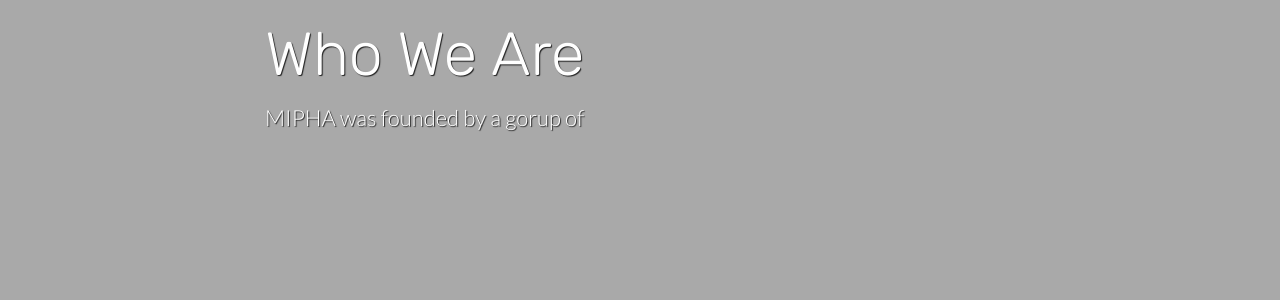
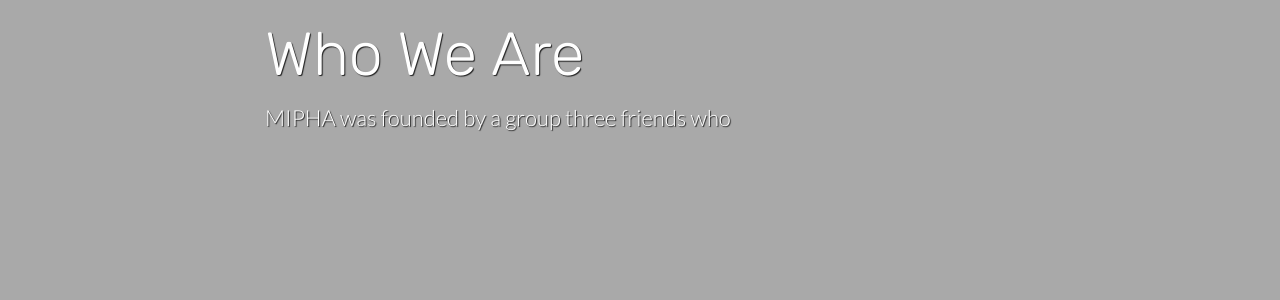
Before and after one commit to wonchul-lee/mipha-site, a Jekyll site: the page built from about.html, in a window 1280 px wide and 900 px high, scrolled down 1107 px. Shown: the part 156-456 px from the top of the window. Built offline with Jekyll 4.4.1, drawn with Linux system fonts in a browser that asks for light colours; nearby versions of some CDN libraries.

Commit message:
Corrected linkedin link

```diff
--- a/about.html
+++ b/about.html
@@ -18,7 +18,7 @@
 	<div class="inner-hero text-container">
 		<div class="hero-text-container">
 			<h1 class="editable">Who We Are</h1>
-			<p class="subtext editable">MIPHA was founded by a gorup of </p>
+			<p class="subtext editable">MIPHA was founded by a group three friends who</p>
 		</div>
 	</div>
 </section>
@@ -39,7 +39,7 @@
 				{% else %}
 					<li>
 						<div class="square-image" style="background-image: url({% include relative-src.html src=person.image_path %})"></div>
-						<div class="name"><a target="_blank" href="https://www.linkedin.com/in/{{ person.twitter_username }}">{{ person.name }}</a></div>
+						<div class="name"><a target="_blank" href="https://www.linkedin.com/in/{{ person.linkedin }}">{{ person.name }}</a></div>
 						<div class="position">{{ person.position }}</div>
 					</li>
 				{% endcase %}
```
